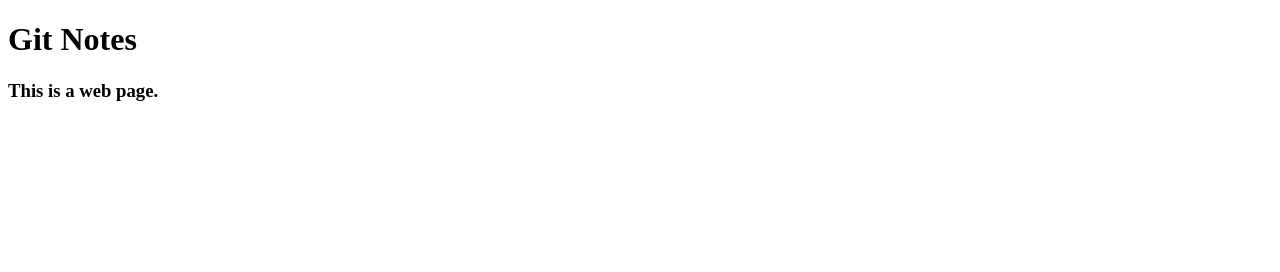
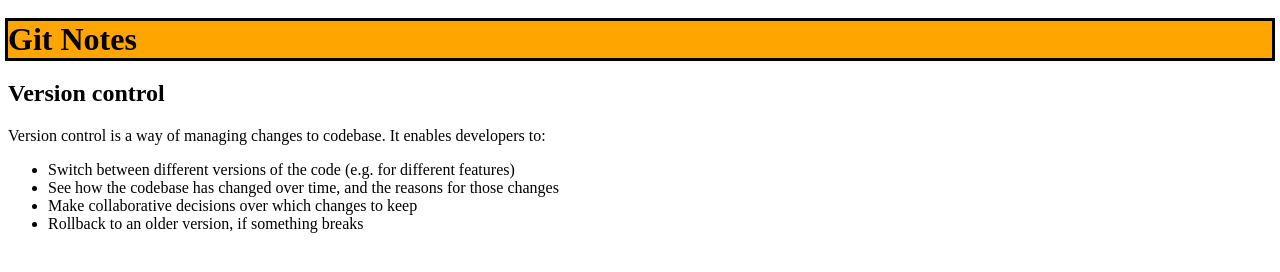
Before and after one commit to toniyol/git-notes, a plain HTML site: page index.html in a window 1280 px wide. Drawn offline with Linux system fonts and the light colour scheme.

Commit message:
Add orange box and version controls description
Title is in an orange box
Version controls description uses bullet point - ul/li

```diff
--- a/index.html
+++ b/index.html
@@ -3,13 +3,21 @@
     <head>
         <meta charset="utf-8">
         <title>Git Notes</title>
+        <link rel="stylesheet" href="main.css">
     </head>
     <body>
         <header>
             <h1>Git Notes</h1>
         </header>
         <section>
-            <h3>This is a web page.</h3>
+            <h2>Version control</h2>
+            <p>Version control is a way of managing changes to codebase. It enables developers to:</p>
+            <ul>
+                <li>Switch between different versions of the code (e.g. for different features)</li>
+                <li>See how the codebase has changed over time, and the reasons for those changes</li>
+                <li>Make collaborative decisions over which changes to keep</li>
+                <li>Rollback to an older version, if something breaks</li>
+            </ul>
         </section>
 
     </body>
--- /dev/null
+++ b/main.css
@@ -0,0 +1,7 @@
+h1 {
+    background: orange;
+    outline-style: solid;
+}
+h3 {
+    color: black;
+}
```
